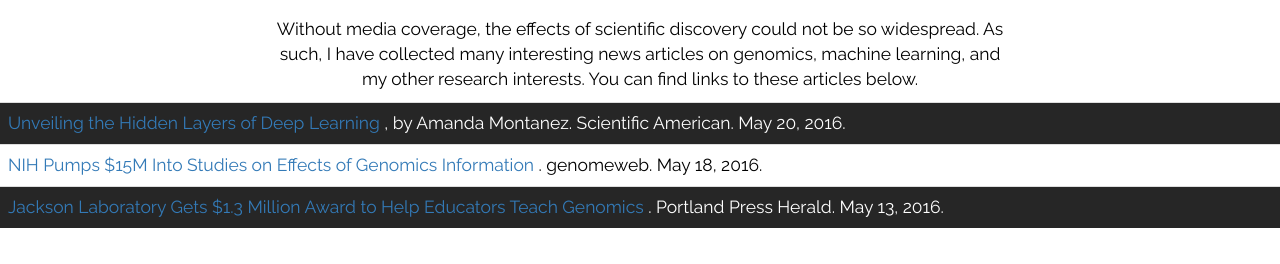
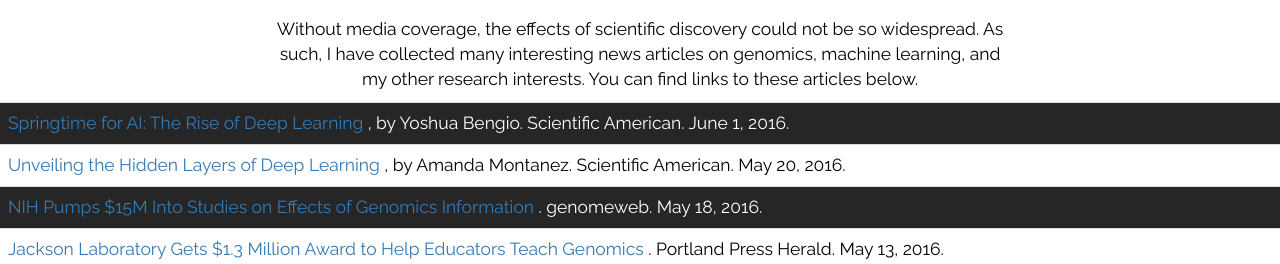
Before and after one commit to evancofer/evancofer.github.io, a plain HTML site: page poppress.html in a window 1280 px wide. Shown: the part 153-417 px from the top of the page. Drawn offline with nearby package versions, Linux system fonts and the light colour scheme.

Commit message:
Added new article to news.

```diff
--- a/poppress.html
+++ b/poppress.html
@@ -84,13 +84,21 @@
 		<tbody>
 			<tr>
 				<td>
+					<a href="http://www.scientificamerican.com/article/springtime-for-ai-the-rise-of-deep-learning/">
+					Springtime for AI: The Rise of Deep Learning
+					</a>, by Yoshua Bengio. Scientific American. June 1, 2016.
+
+				</td>
+			</tr>
+
+			<tr>
+				<td>
 					<a href="http://blogs.scientificamerican.com/sa-visual/unveiling-the-hidden-layers-of-deep-learning/">
 					Unveiling the Hidden Layers of Deep Learning
 					</a>, by Amanda Montanez. Scientific American. May 20, 2016.
 
 				</td>
 			</tr>
-
 			<tr>
 				<td>
 					<a href="https://www.genomeweb.com/research-funding/nih-pumps-15m-studies-effects-genomics-information">
```
